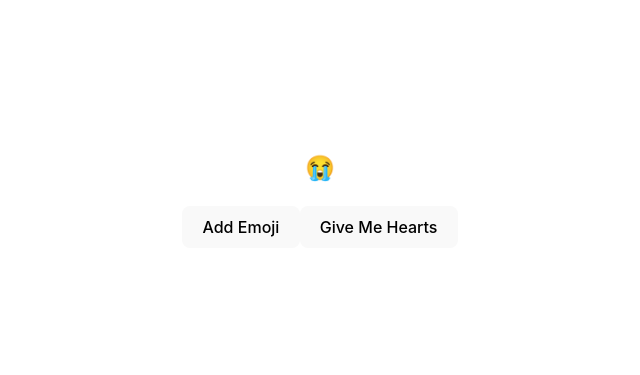
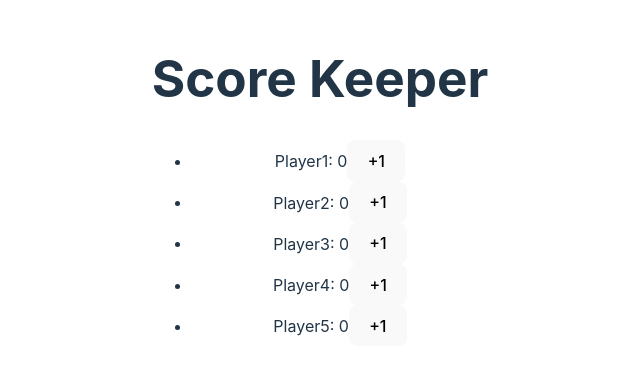
Before and after one commit to hefamba/vite-practice-2, a React (Vite) app: page / in a window 1280 px wide. Shown: the part 211-586 px from the top of the page, without its empty margins (320-960 px from the left). Built offline with nearby package versions, Linux system fonts and the light colour scheme.

Commit message:
score keeper again lol

```diff
--- a/src/App.jsx
+++ b/src/App.jsx
@@ -11,7 +11,7 @@ import './App.css';
 function App() {
   return (
     <>
-      <EmojiClicker />
+      <ScoreKeeper numPlayer={5} />
     </>
   );
 }
--- a/src/assets/ScoreKeeper.jsx
+++ b/src/assets/ScoreKeeper.jsx
@@ -1,24 +1,35 @@
 import React from 'react';
 import { useState } from 'react';
 
-export default function ScoreKeeper() {
-  const [scores, setScores] = useState({ player1: 0, player2: 0 });
-  const player1Add = () => {
+export default function ScoreKeeper({ numPlayer = 3, target = 5 }) {
+  const [scores, setScores] = useState(new Array(numPlayer).fill(0));
+  const incrementScore = (idx) => {
+    // setScores((prev) => {
+    //   const copy = [...prev];
+    //   copy[idx] += 1;
+    //   return copy;
+    // });
+
     setScores((prev) => {
-      return { ...prev, player1: scores.player1 + 1 };
+      return prev.map((score, i) => {
+        if (i === idx) return score + 1;
+        return score;
+      });
     });
   };
-  const player2Add = () => {
-    setScores((prev) => {
-      return { ...prev, player2: scores.player2 + 1 };
-    });
-  };
+
   return (
     <div>
-      <p>Playler 1: {scores.player1}</p>
-      <p>Playler 2: {scores.player2}</p>
-      <button onClick={player1Add}>+1 player 1</button>
-      <button onClick={player2Add}>+1 player 2</button>
+      <h1>Score Keeper </h1>
+
+      <ul>
+        {scores.map((score, idx) => (
+          <li key={idx}>
+            {`Player${idx + 1}: ${score}`}
+            <button onClick={() => incrementScore(idx)}>+1</button>
+          </li>
+        ))}
+      </ul>
     </div>
   );
 }
```
